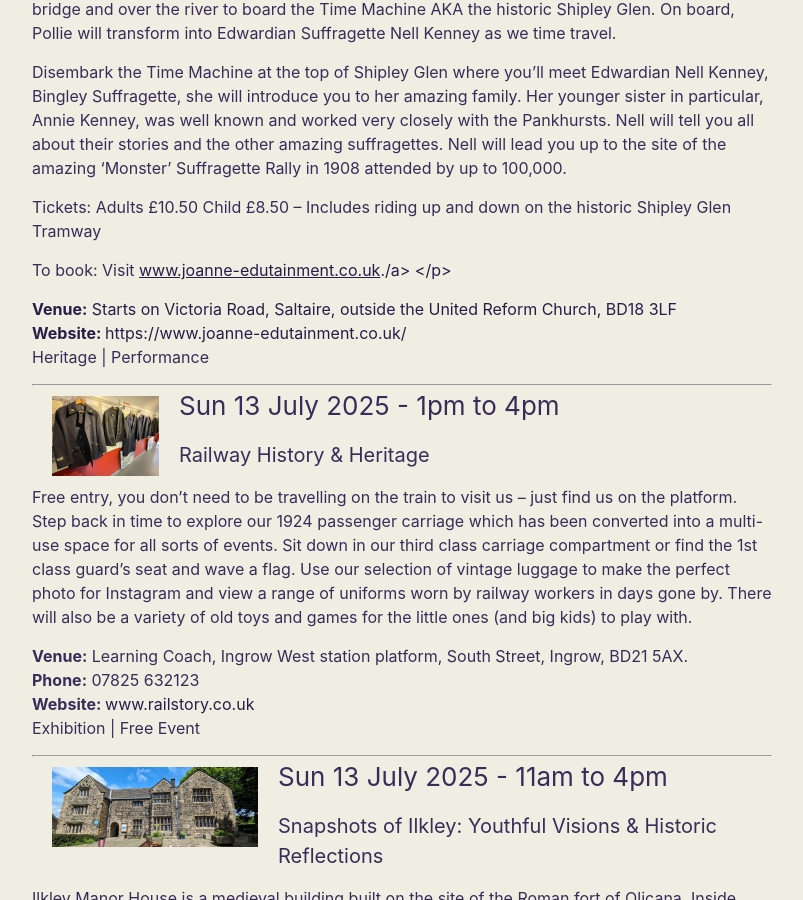
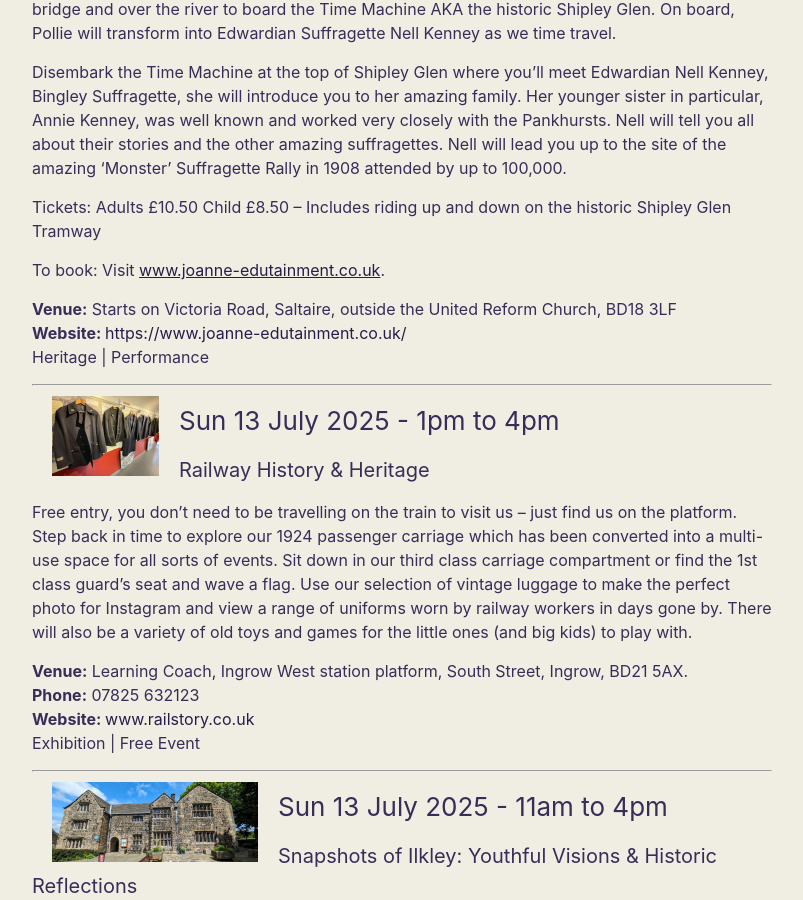
Before and after one commit to jwingfield/bhc2, a Jekyll site: the page built from bhf-2025.markdown, in a window 1280 px wide and 900 px high, scrolled down 12872 px. Shown: the whole window, without its empty margins (238-1041 px from the left). Built offline with Jekyll 4.4.1, drawn with Linux system fonts in a browser that asks for light colours.

Commit message:
fix html on costume guided walk text.

```diff
--- a/_data/bhf-events-2025.yaml
+++ b/_data/bhf-events-2025.yaml
@@ -564,7 +564,7 @@
       very closely with the Pankhursts. Nell will tell you all about their stories and the other amazing suffragettes. Nell
       will lead you up to the site of the amazing ‘Monster’ Suffragette Rally in 1908 attended by up to 100,000.</p>
       <p>Tickets: Adults £10.50 Child £8.50 – Includes riding up and down on the historic Shipley Glen Tramway</p>
-      <p>To book: Visit <a href="www.joanne-edutainment.co.uk" target="_blank"><u>www.joanne-edutainment.co.uk</u>./a>
+      <p>To book: Visit <a href="www.joanne-edutainment.co.uk" target="_blank"><u>www.joanne-edutainment.co.uk</u></a>.</p>
     Category1: Heritage
     Category2: Performance
     LeadName: ""
```
